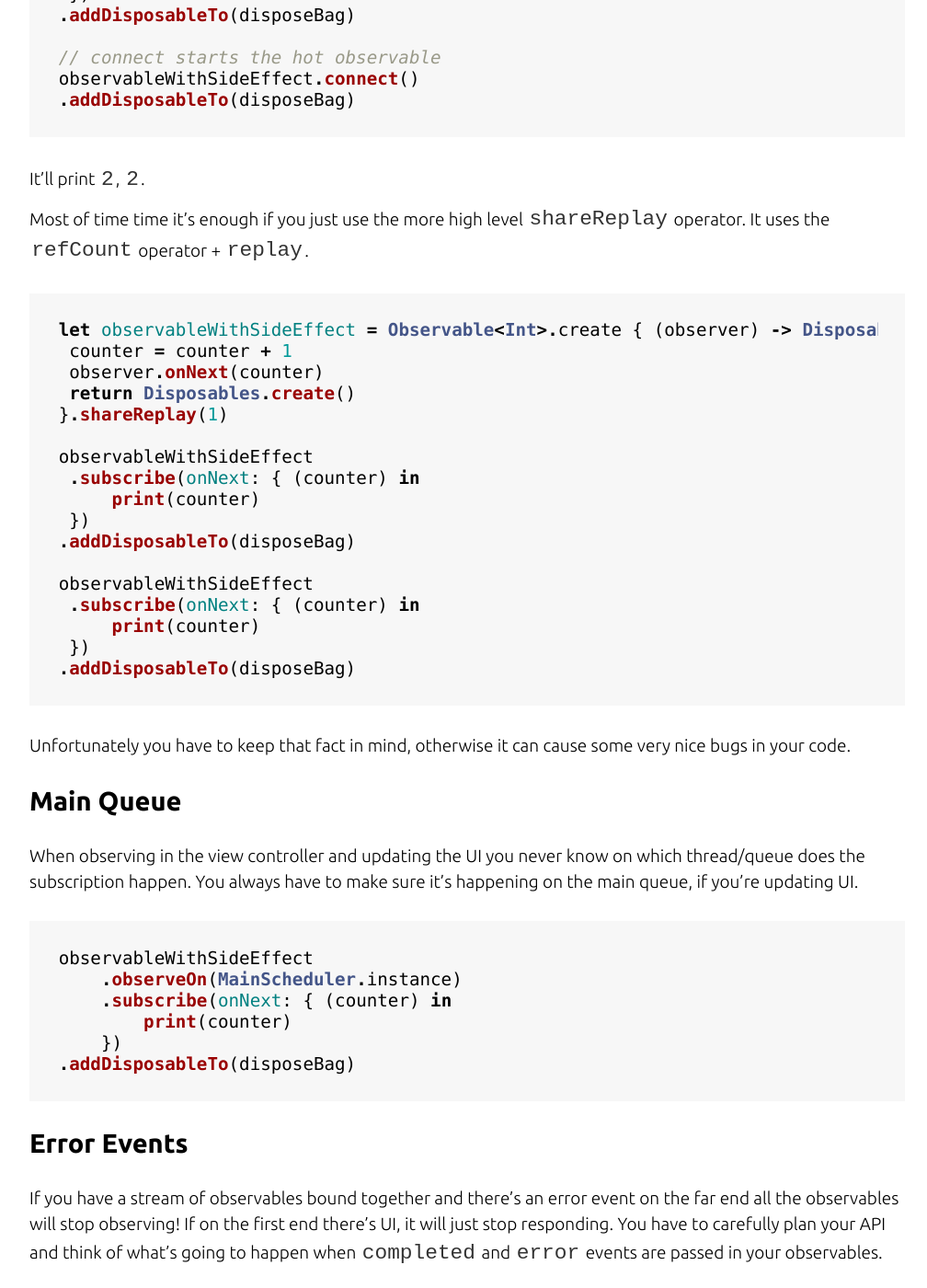
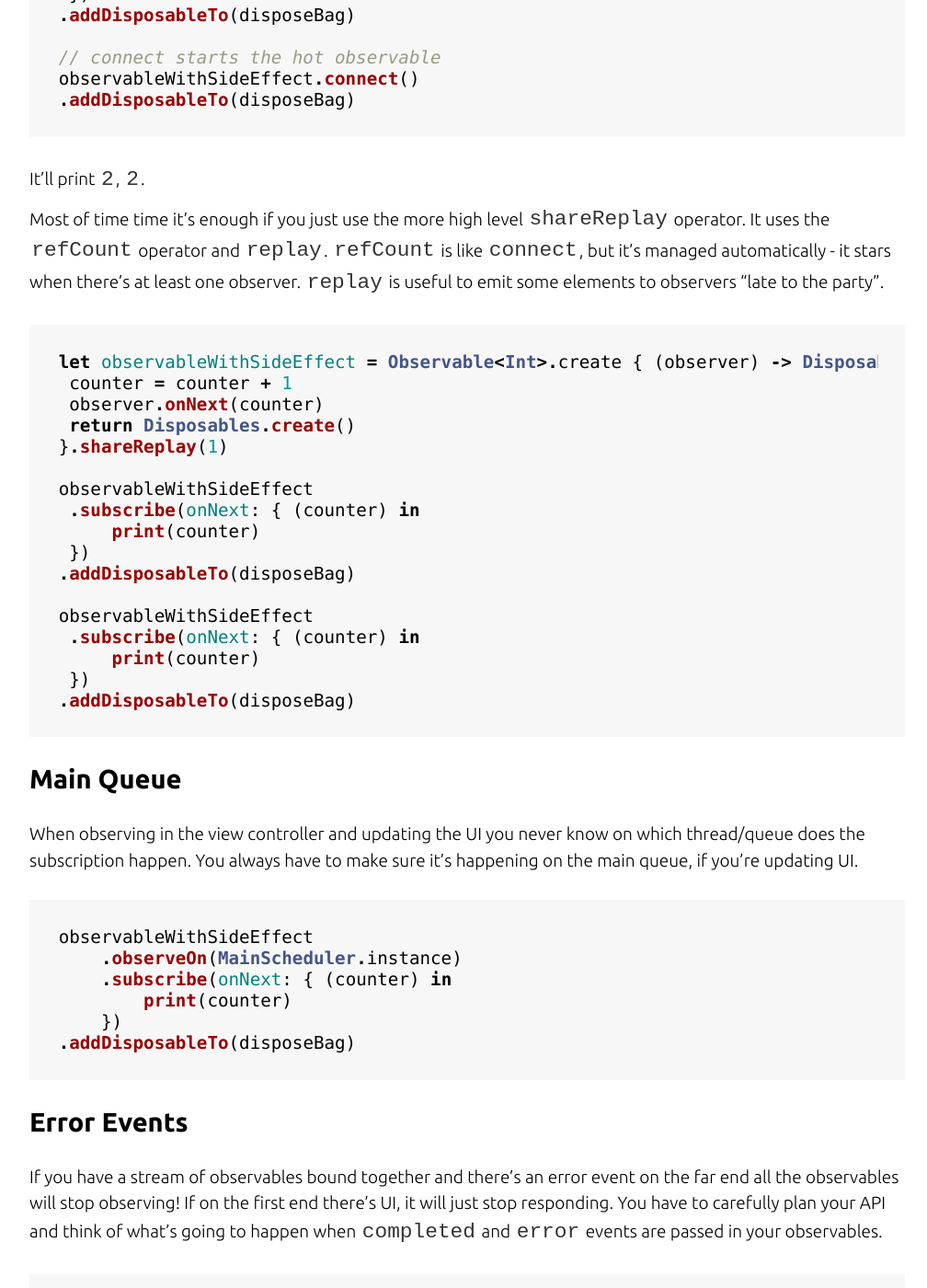
Before and after one commit to michalciurus/michalciurus.github.io, a Jekyll site: the page built from _posts/2016-11-02-RxSwift Safety Manual.md, in a window 1280 px wide and 1400 px high, scrolled down 2115 px. Shown: the whole window at 92% size, without its empty margins (132-1140 px from the left). Built offline with Jekyll 4.4.1, drawn with Linux system fonts in a browser that asks for light colours; nearby versions of some CDN libraries; some of the changed text lies outside the part shown.

Commit message:
no message

```diff
--- a/_posts/2016-11-02-RxSwift Safety Manual.md
+++ b/_posts/2016-11-02-RxSwift Safety Manual.md
@@ -51,7 +51,7 @@ We would expect it to print `2` and `2`, right? Wrong. It prints `2`, `3`, becau
 
 It means that if you put a network request inside, it **would execute two times**!
 
-How do we fix this? By turning the cold observable into a hot one 💡! We do this using `publish`, `connect`/`refCount` operators. Here's a whole [tutorial explaining this in detail](http://www.tailec.com/blog/understanding-publish-connect-refcount-share) explaining it in detail.
+How do we fix this? By turning the cold observable into a hot one 💡! We do this using `publish`, `connect`/`refCount` operators. Here's a whole [tutorial explaining this in detail](http://www.tailec.com/blog/understanding-publish-connect-refcount-share).
 
 {% highlight swift %}
 let observableWithSideEffect = Observable<Int>.create { (observer) -> Disposable in
@@ -81,7 +81,7 @@ observableWithSideEffect.connect()
 
 It'll print `2`, `2`.
 
-Most of time time it's enough if you just use the more high level `shareReplay` operator. It uses the `refCount` operator + `replay`.
+Most of time time it's enough if you just use the more high level `shareReplay` operator. It uses the `refCount` operator and `replay`. `refCount` is like `connect`, but it's managed automatically - it stars when there's at least one observer. `replay` is useful to emit some elements to observers "late to the party".
 
 {% highlight swift %}
 let observableWithSideEffect = Observable<Int>.create { (observer) -> Disposable in
@@ -103,8 +103,6 @@ observableWithSideEffect
 .addDisposableTo(disposeBag)
 
 {% endhighlight %}
-
-Unfortunately you have to keep that fact in mind, otherwise it can cause some very nice bugs in your code.
 
 ### Main Queue
 
```
